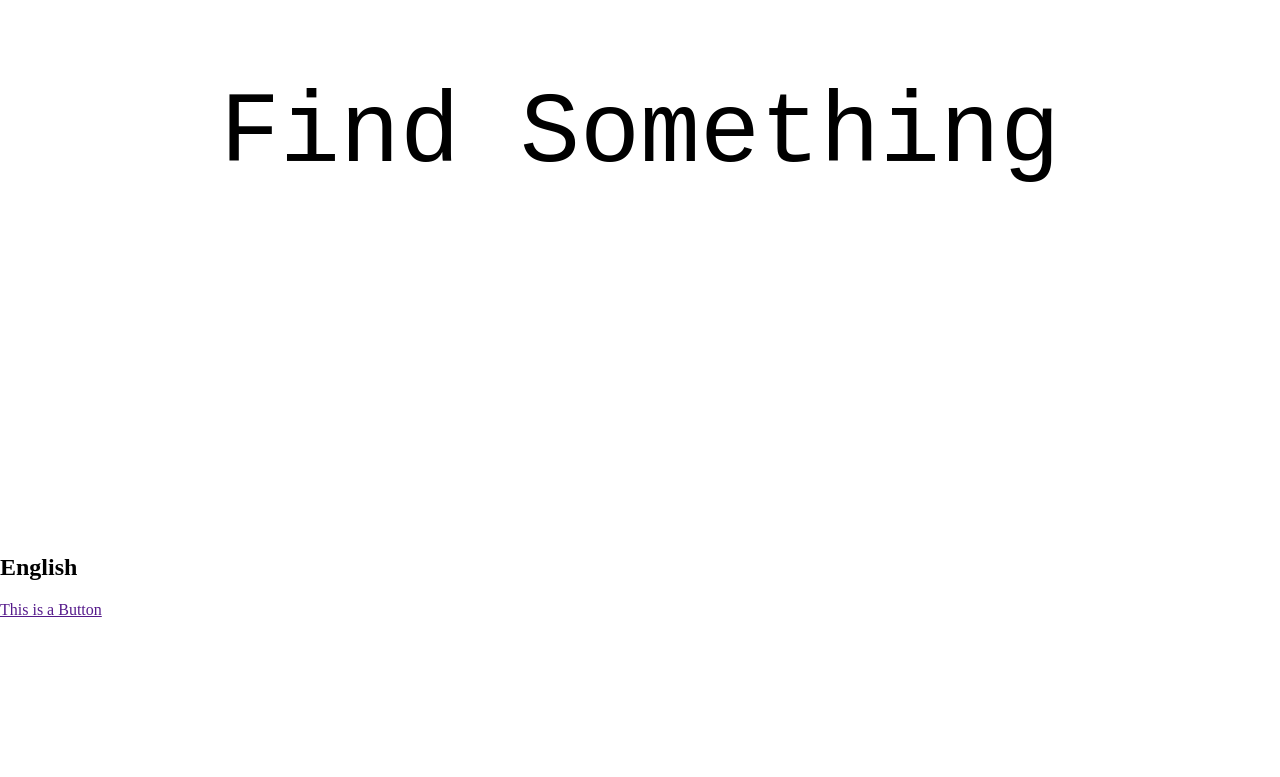
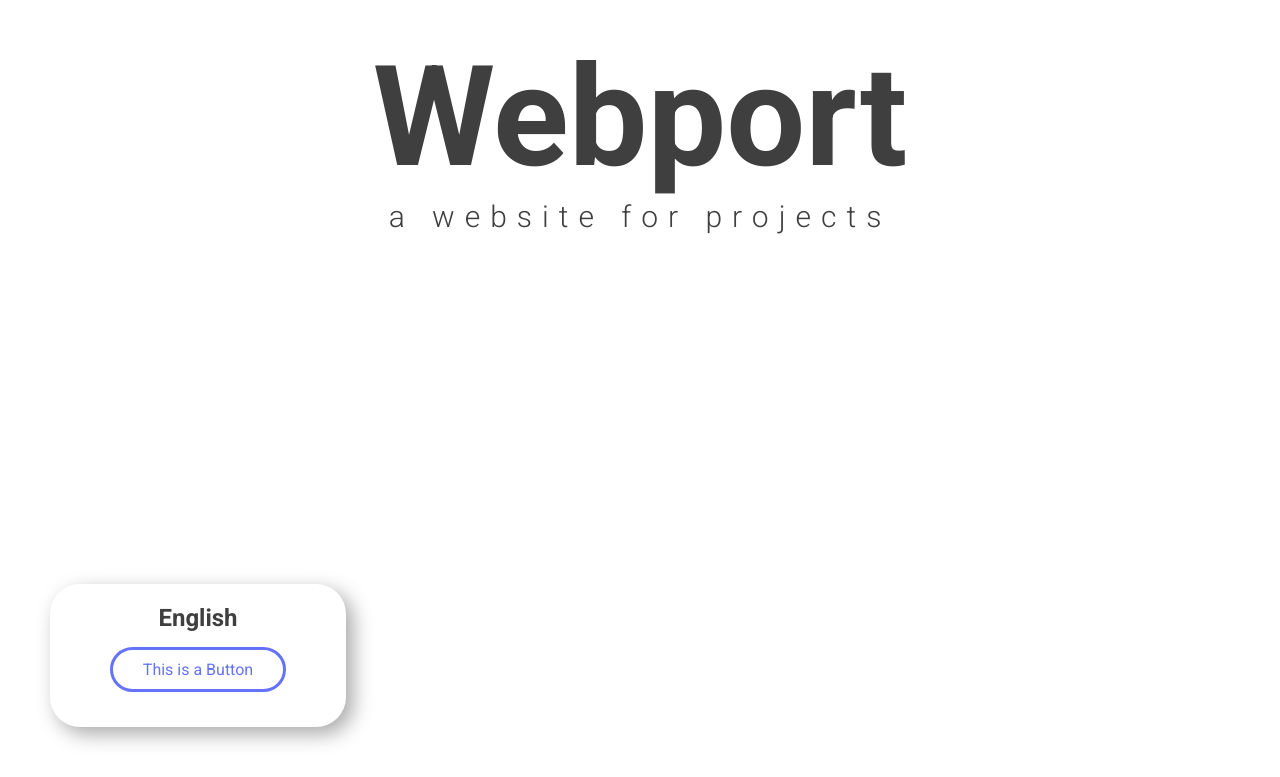
Before and after one commit to jackrgilmore/Webport, a plain HTML site: page index.html in a window 1280 px wide. Shown: the part 266-1043 px from the top of the page. Before the commit the page ends 885 px from the top, so only its background shows below. Drawn offline with Linux system fonts and the light colour scheme.

Commit message:
creating a website is hard

```diff
--- a/index.html
+++ b/index.html
@@ -9,11 +9,15 @@
 </head>
 <body>
     <div class="title">
-        <h1>Find Something</h1>
+        <h1 class="big">Webport</h1>
+        <h2 class="big">a website for projects</h3>
     </div>
-    <div class="section">
-        <h2>English</h2>
-        <a href="" class="btn">This is a Button</a>
+
+    <div class="secwrap">
+        <div class="section">
+            <h2>English</h2>
+            <a href="" class="btn">This is a Button</a>
+        </div>
     </div>
 </body>
 </html>
--- a/style.css
+++ b/style.css
@@ -1,20 +1,68 @@
 /*fonts*/
 @import url('https://fonts.googleapis.com/css2?family=EB+Garamond:ital,wght@0,400;0,500;0,600;0,700;0,800;1,400;1,500;1,600;1,700;1,800&family=Roboto:ital,wght@0,100;0,300;0,400;0,500;0,700;0,900;1,100;1,300;1,400;1,500;1,700;1,900&display=swap');
+
+
 
 body {
     margin: 0;
     padding: 0;
+    color: var(--textcolor);
+    font-family: 'Roboto', sans-serif;
+    /*variables*/
+    --textcolor: #3f3f3f;
+    --shadowcolor: rgba(0, 0, 0, 0.342);
+    --btncolor: rgb(100, 115, 248);
 }
 
 .title {
     display: flex;
+    flex-flow: column;
     justify-content: center;
     align-items: center;
     height: 100vh;
 }
 
-h1 {
-    font-size: 100px;
-    font-family: 'Courier New', Courier, monospace;
-    font-weight: normal;
+h1.big {
+    font-size: 140px;
+    font-weight: bold;
+    font-family: 'Roboto', sans-serif;
+    padding: 0;
+    margin: 0;
 }
+
+h2.big {
+    font-size: 30px;
+    margin: 0;
+    font-weight: 300;
+    letter-spacing: 10px;
+}
+
+.section {
+    display: flex;
+    flex-flow: column;
+    justify-content: center;
+    align-items: center;
+    border-radius: 30px;
+    margin: 50px;
+    padding: 20px;
+    width: 20%;
+    box-shadow: 7px 7px 20px var(--shadowcolor);
+}
+
+h2 {
+    margin:0;
+}
+
+.btn {
+    margin: 15px;
+    padding: 10px 30px;
+    text-decoration: none;
+    color: var(--btncolor);
+    border: solid var(--btncolor);
+    border-radius: 50px;
+}
+
+.btn:hover {
+    background: var(--btncolor);
+    color: var(--textcolor);
+}
```
